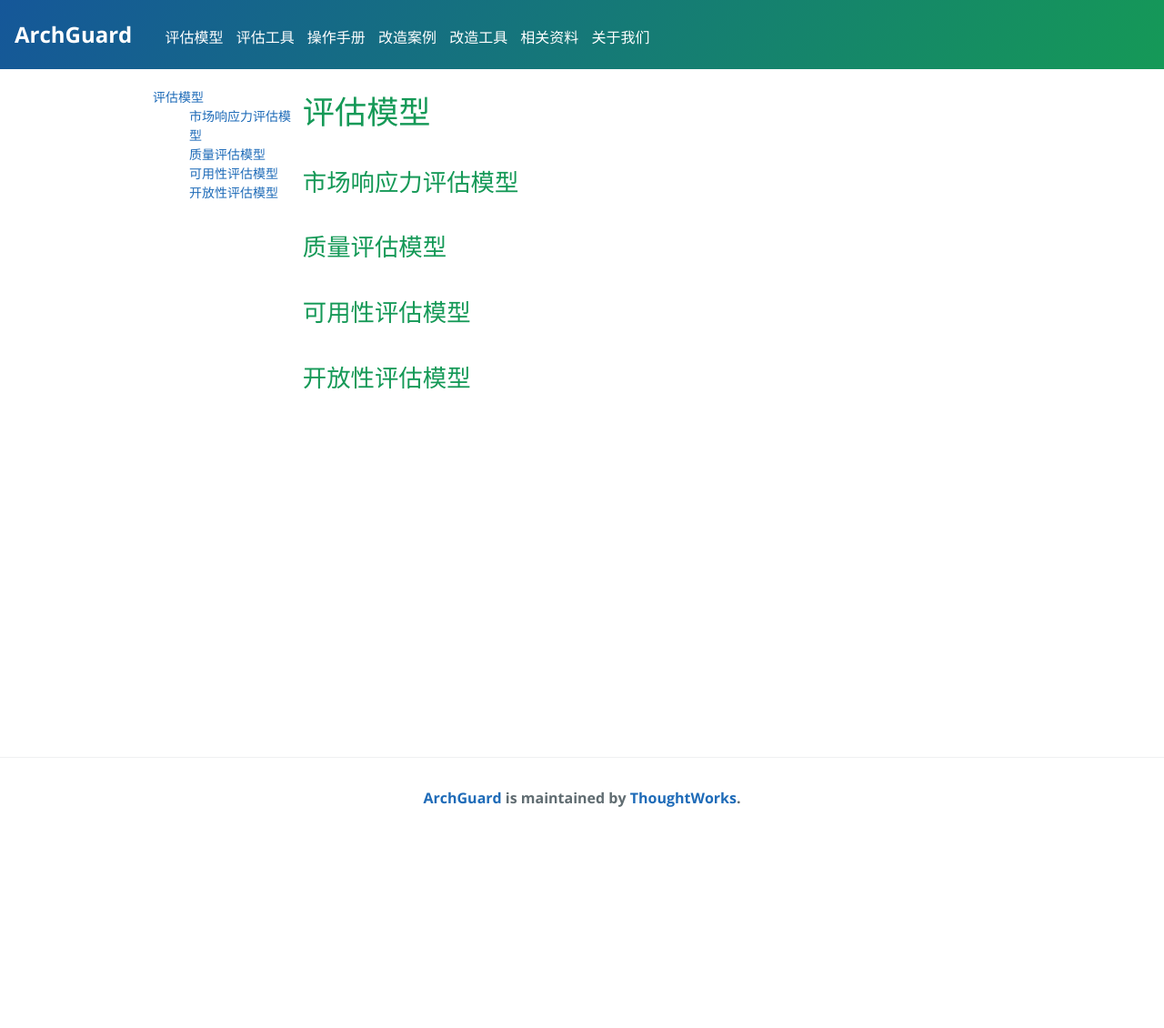
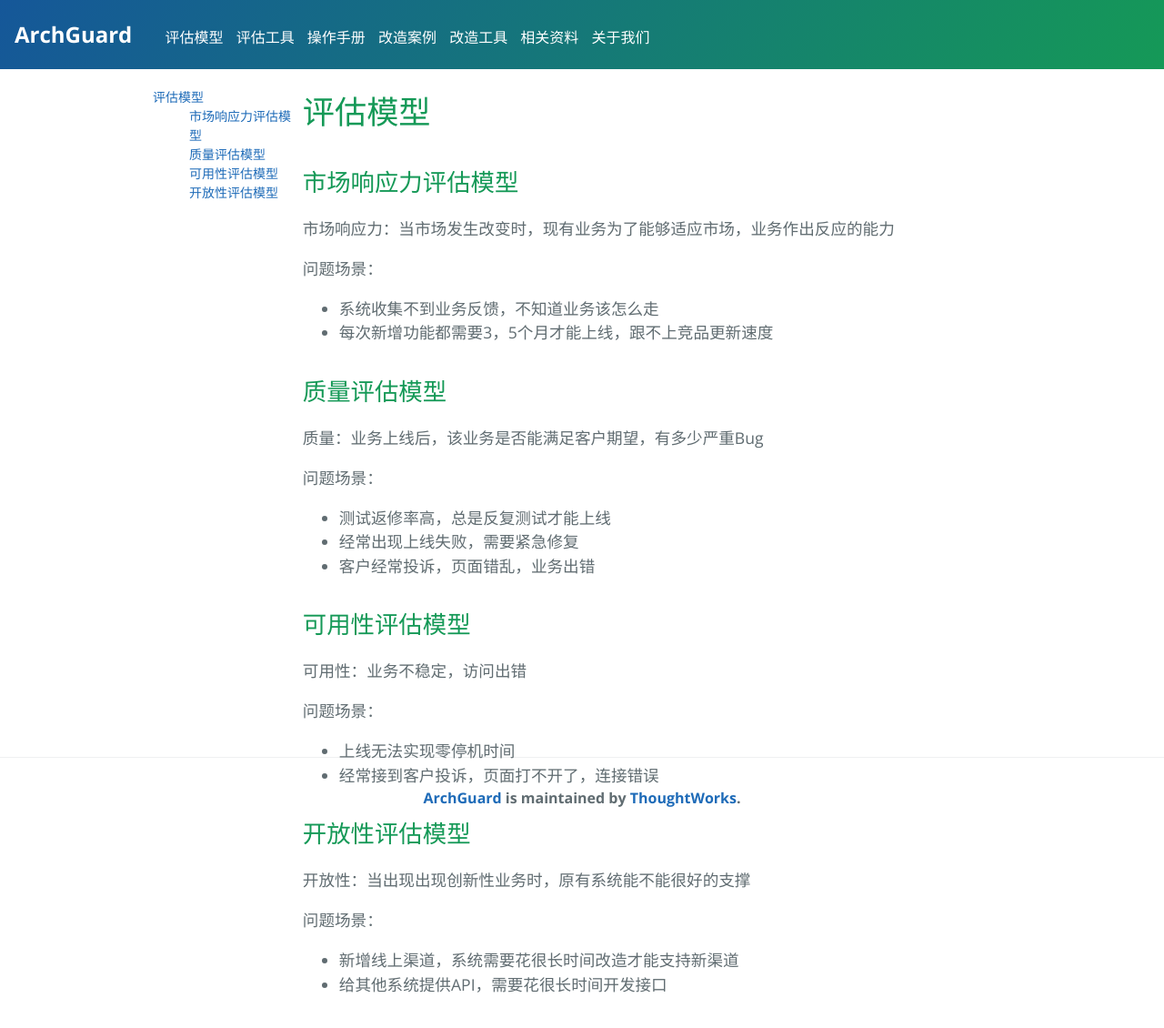
Before and after one commit to archguard/archguard.org, a Jekyll site: the page built from models.md, in a window 1280 px wide. Shown: the top 1130 px of the page at 91% size. Built offline with Jekyll 4.4.1, drawn with Linux system fonts in a browser that asks for light colours; our own code applies the rules of GitHub Pages for plain Markdown files.

Commit message:
feat: add description for model

```diff
--- a/models.md
+++ b/models.md
@@ -5,9 +5,31 @@ layout: model
 # 评估模型
 
 ## 市场响应力评估模型
+市场响应力：当市场发生改变时，现有业务为了能够适应市场，业务作出反应的能力
+
+问题场景：
+- 系统收集不到业务反馈，不知道业务该怎么走
+- 每次新增功能都需要3，5个月才能上线，跟不上竞品更新速度
+
 
 ## 质量评估模型
+质量：业务上线后，该业务是否能满足客户期望，有多少严重Bug
+
+问题场景：
+- 测试返修率高，总是反复测试才能上线
+- 经常出现上线失败，需要紧急修复
+- 客户经常投诉，页面错乱，业务出错
 
 ## 可用性评估模型
+可用性：业务不稳定，访问出错
+
+问题场景：
+- 上线无法实现零停机时间
+- 经常接到客户投诉，页面打不开了，连接错误
 
 ## 开放性评估模型
+开放性：当出现出现创新性业务时，原有系统能不能很好的支撑
+
+问题场景：
+- 新增线上渠道，系统需要花很长时间改造才能支持新渠道
+- 给其他系统提供API，需要花很长时间开发接口
```
